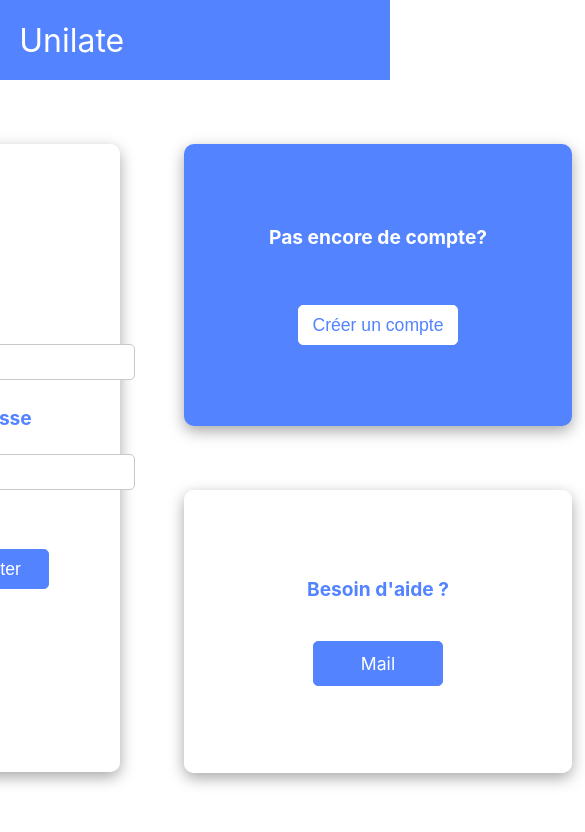
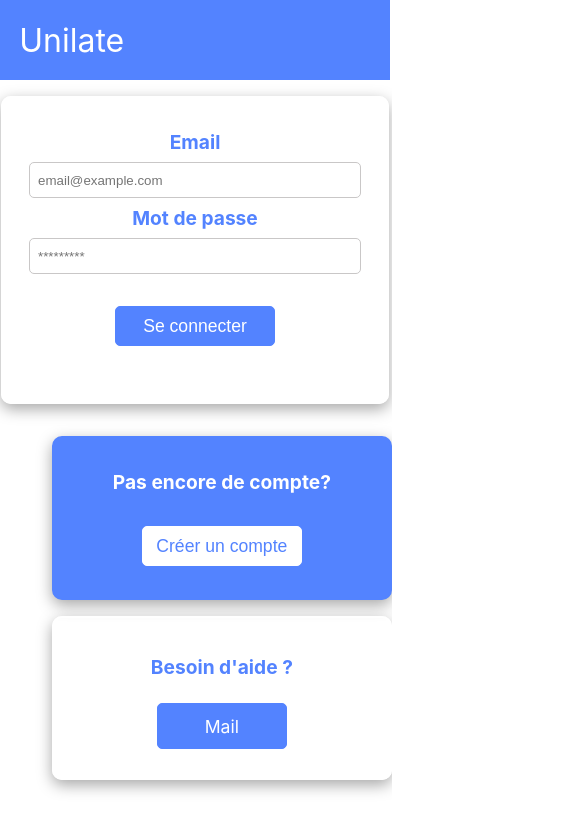
Before and after one commit to Harold-coder/unilate-app, a React (Create React App) app: page /login in a window 390 px wide. Shown: the top 832 px of the page, 585 px wide, since content can reach past the window. Built offline with nearby package versions, Linux system fonts and the light colour scheme.

Commit message:
Made login responsive

```diff
--- a/src/pages/Login/Login.css
+++ b/src/pages/Login/Login.css
@@ -84,18 +84,6 @@
     box-shadow: rgba(0, 0, 0, 0.35) 0px 5px 15px;
     border-radius: 10px;
     justify-content: center;
-}
-
-@media (max-width: 870px) {
-    .login-page {
-      display: flex;
-      flex-direction: column;
-      align-items: center;
-    }
-
-    .right-form-a, .right-form-b {
-      width: 20rem;
-    }
 }
 
 .login-form{
@@ -191,3 +179,41 @@
   box-shadow: rgba(0, 0, 0, 0.35) 0px 5px 15px;
   border-radius: 10px;
 }
+
+
+/* Responsive adjustments */
+@media (max-width: 768px) {
+  .login-full-form {
+    height: 15rem;
+    margin-bottom: 1rem;
+  }
+  .login-label {
+    margin-bottom: 0.5rem;
+    margin-top: 0.5rem;
+  }
+  .login-page {
+    flex-direction: column;
+    align-items: center;
+  }
+
+  .right-form-a, .right-form-b{
+      width: 70%; /* Increase width slightly on smaller tablets */
+      margin: 0;
+      margin-top: 1rem;
+      height: 6rem;
+  }
+  .login-label-a {
+    margin-bottom: 0;
+  }
+}
+
+@media (max-width: 480px) {
+  .right-form-a, .right-form-b, .login-full-form {
+      width: 95%; /* Use more screen width on very small devices */
+      margin: 1rem 0; /* Reduce margin to utilize space better */
+  }
+
+  .create-button-a, .mail-button, .login-button, .signup-button, .create-button {
+      max-width: 100%; /* Allow buttons to fill the container */
+  }
+}
--- a/src/pages/ModifyProfile/ModifyProfile.css
+++ b/src/pages/ModifyProfile/ModifyProfile.css
@@ -1,4 +1,4 @@
-.login-page{
+.login-page-modify{
   display: flex;
   flex-direction: row;
   justify-content: center;
--- a/src/pages/ModifyProfile/ModifyProfile.js
+++ b/src/pages/ModifyProfile/ModifyProfile.js
@@ -149,7 +149,7 @@ function ModifyProfile() {
   return (
     <div>
     <Navbar/>
-    <div className='login-page'>
+    <div className='login-page-modify'>
       {loaded &&
         <div className="signup-full-form">
             <form className="signup-form">
--- a/src/pages/PatientPage/Notification/Notification.js
+++ b/src/pages/PatientPage/Notification/Notification.js
@@ -17,10 +17,10 @@ const Notification = (props) => {
             });
 
             console.log(response.data);
-            alert("Subscription successful!");
+            alert("Nous vous enverrons un email si votre médecin annonce du retard pour votre rendez-vous!");
         } catch (error) {
             console.error("There was an error!", error);
-            alert("Subscription failed!");
+            alert("Une erreur est survenue...");
         }
     };
 
```
Lines whose indentation alone changed are shown as unchanged.
